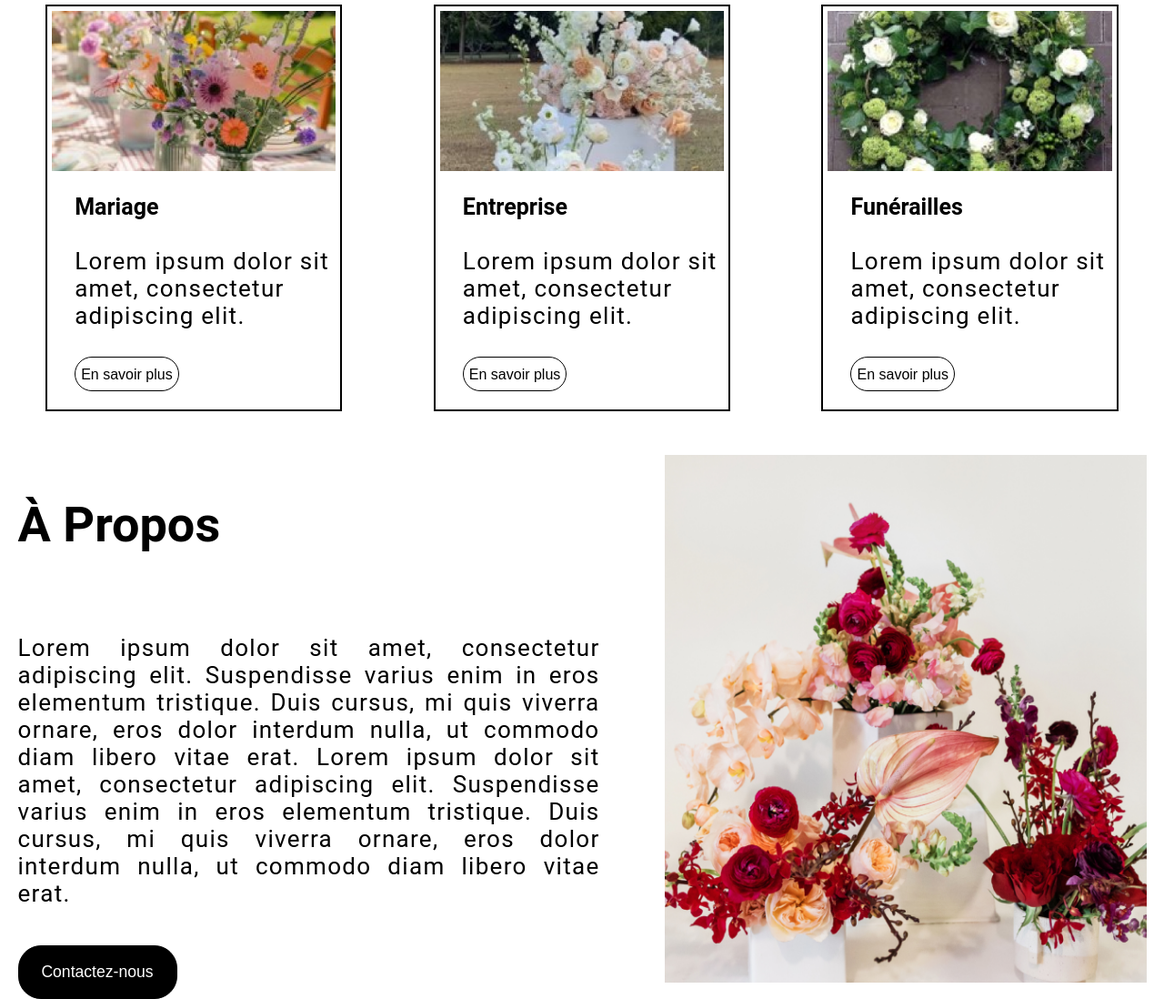
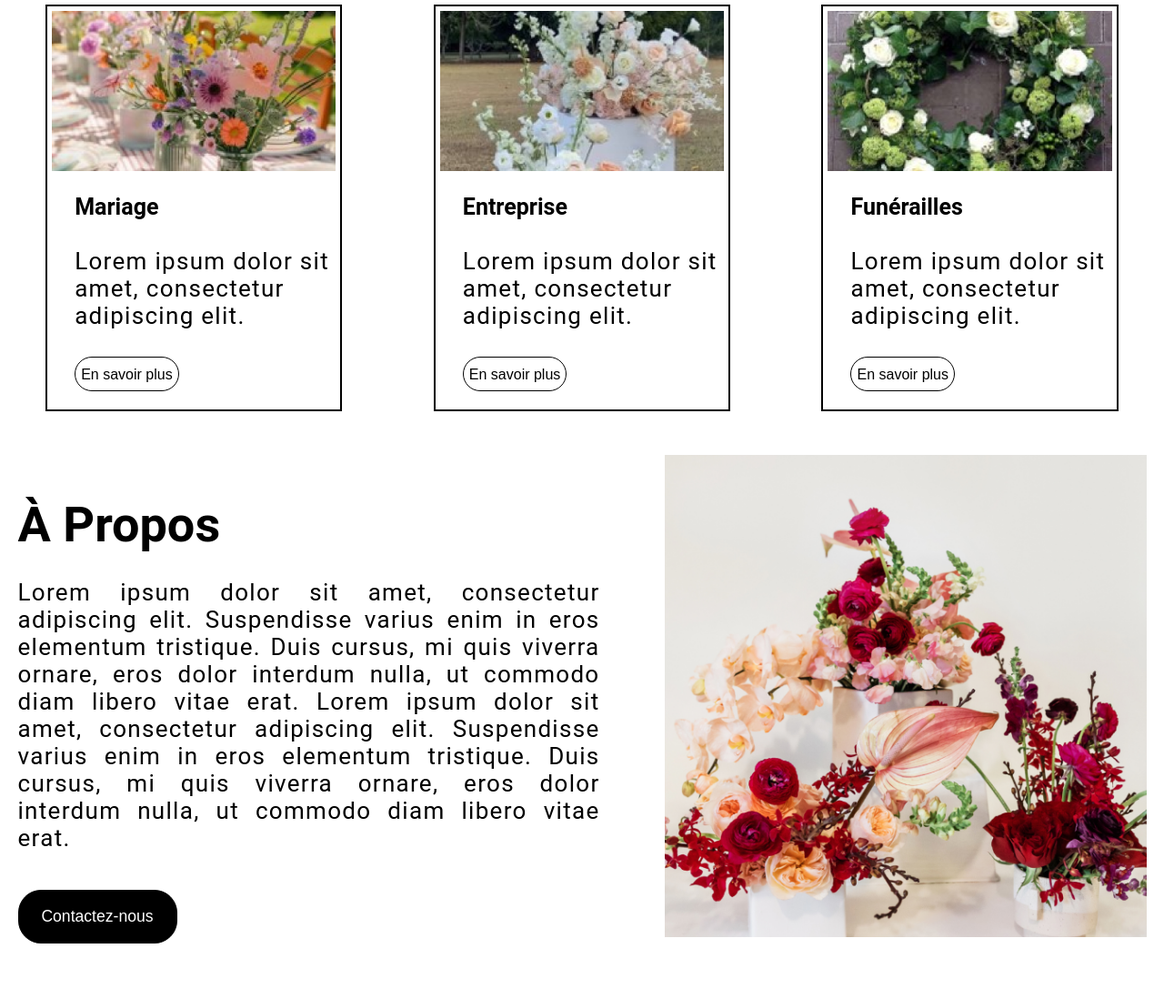
Before and after one commit to alvarezadrien/Workshop_team6, a React (Create React App) app: page / in a window 1280 px wide. Shown: the part 2213-3311 px from the top of the page at 91% size. After the commit the page ends 3250 px from the top, so only its background shows below. Built offline with nearby package versions, Linux system fonts and the light colour scheme.

Commit message:
rajout margin-bottom

```diff
--- a/src/styles/Homepage.css
+++ b/src/styles/Homepage.css
@@ -224,6 +224,7 @@
   font-style: normal;
   font-weight: 700;
   line-height: 120%;
+  margin-bottom: -1rem;
 }
 
 .propos_info1 p {
@@ -257,5 +258,5 @@
 .propos_info2 img {
   height: auto;
   width: 530px;
-  height: 580px;
+  height: 530px;
 }
```
